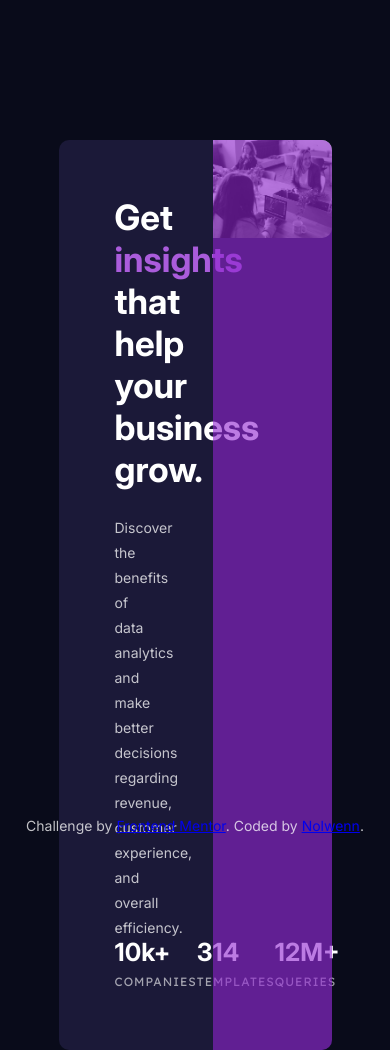
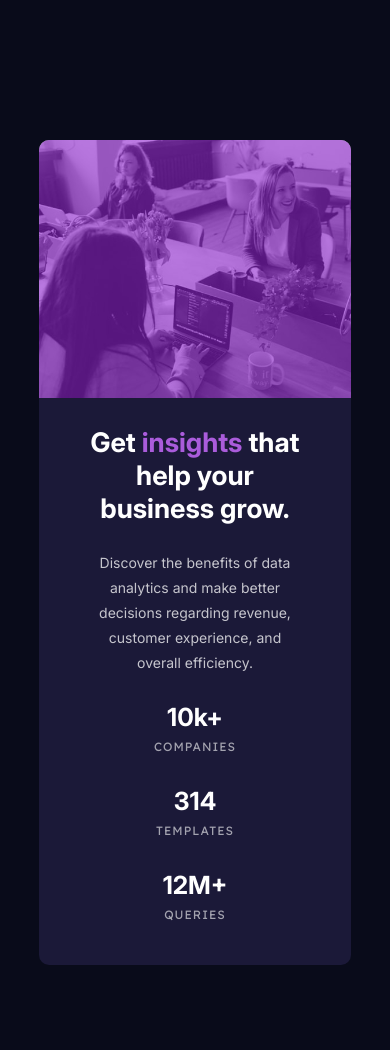
Before and after one commit to nolwennrt/CasPratiques-HTML-CSS, a plain HTML site: page StatsPreview-HTML-CSS/index.html in a window 390 px wide. Drawn offline with Linux system fonts and the light colour scheme.

Commit message:
Ajout du responsive

```diff
--- a/StatsPreview-HTML-CSS/styles.css
+++ b/StatsPreview-HTML-CSS/styles.css
@@ -23,15 +23,18 @@ body {
 
 main {
     margin: 10em auto;
-    width: 70%;
+    width: 90%;
+    max-width: 70em;
     background-color: hsl(244, 38%, 16%);
     display: flex;
     border-radius: 10px;
 }
 
+/* Partie text de la card */
+
 .card-content {
     width: 50%;
-    padding: 4em 7em 4em 4em;
+    padding: 4em 6em 4em 4em;
     display: flex;
     flex-direction: column;
     justify-content: space-between;
@@ -56,6 +59,7 @@ h1 span {
     justify-content: space-between;
     line-height: 25px;
     padding-right: 2em;
+    margin-top: 30px;
 }
 
 .data p {
@@ -72,6 +76,7 @@ h1 span {
     letter-spacing: 1px;
 }
 
+/* Partie image */
 
 .card-image {
     width: 50%;
@@ -80,9 +85,13 @@ h1 span {
 
 .responsive {
     width: 100%;
+    height: 100%;
     display: block;
     border-radius: 0 10px 10px 0;
+    object-fit: cover;
 }
+
+/* Ajout du filtre violet sur l'image */
 
 .card-image::after {
     content: '';
@@ -101,3 +110,65 @@ h1 span {
     position: absolute;
     bottom: 10px;
 }
+
+/* Responsive */
+
+@media screen and (min-width: 800px) and (max-width: 920px) {
+    .card-content {
+        padding: 3em 3em 3em 3em;
+    }
+}
+
+
+@media screen and (max-width: 800px) {
+    main {
+        flex-direction: column;
+        width: 80%;
+    }
+
+    .card-image {
+        order: 1;
+        height: 50%;
+        width: 100%;
+    }
+
+    .responsive {
+        border-radius: 10px 10px 0 0;
+        content: url(assets/images/image-header-desktop.jpg);
+    }
+
+    .card-image::after {
+        border-radius: 10px 10px 0 0;
+    }
+
+    .card-content {
+        order: 2;
+        height: 50%;
+        width: 100%;
+        text-align: center;
+        padding: 2em 3.5em;
+    }
+
+    h1 {
+        font-size: 27px;
+    }
+
+    .card-content p {
+        margin-bottom: 10px;
+    }
+
+    .data {
+        flex-direction: column;
+        justify-content: space-between;
+        padding-right: 0;
+        margin-top: 0;
+    }
+
+    .data p {
+        margin-top: 20px;
+    }
+
+    .attribution {
+        display: none;
+    }
+}
```
Also changed, not shown: 1 other file.
